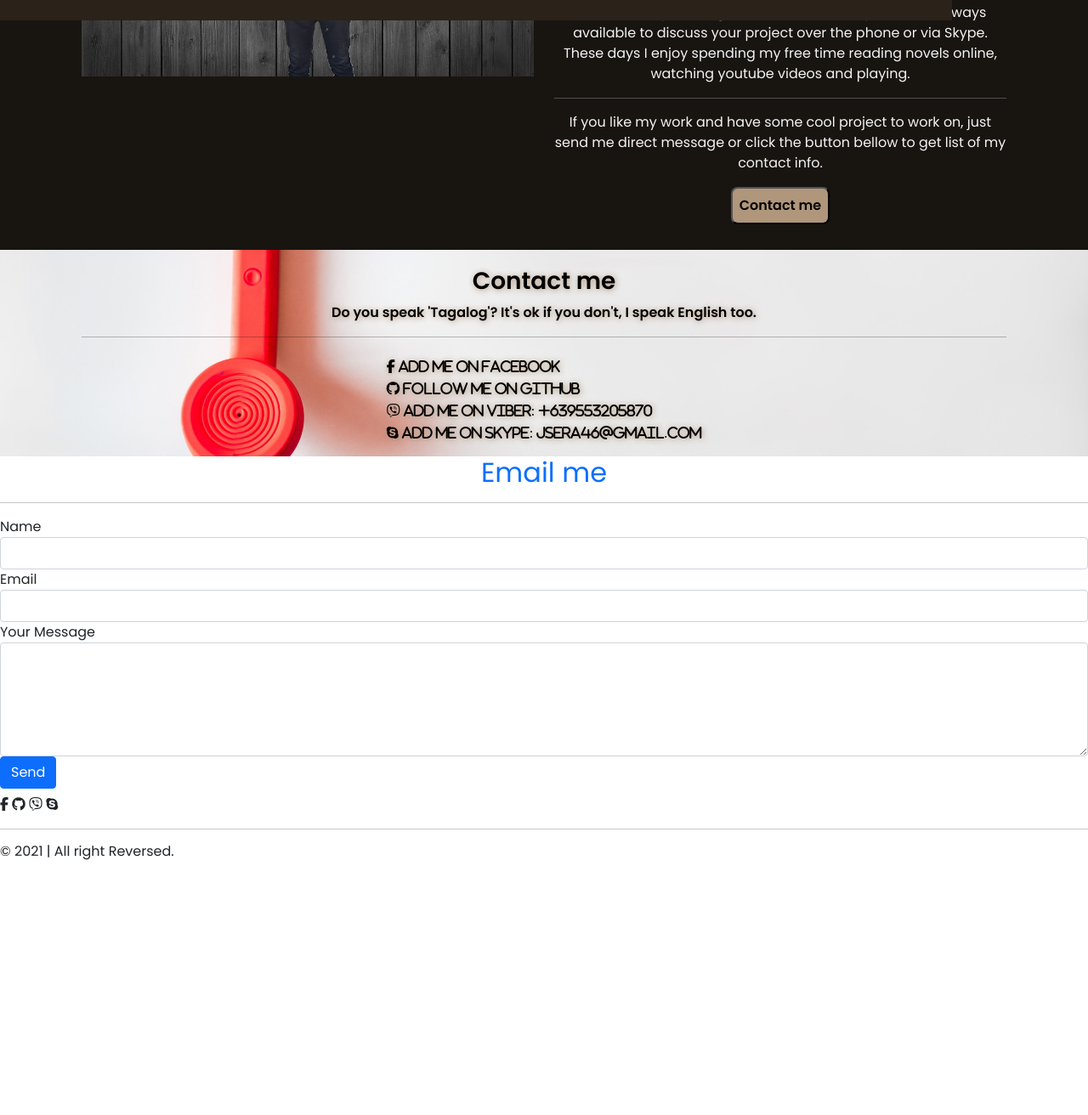
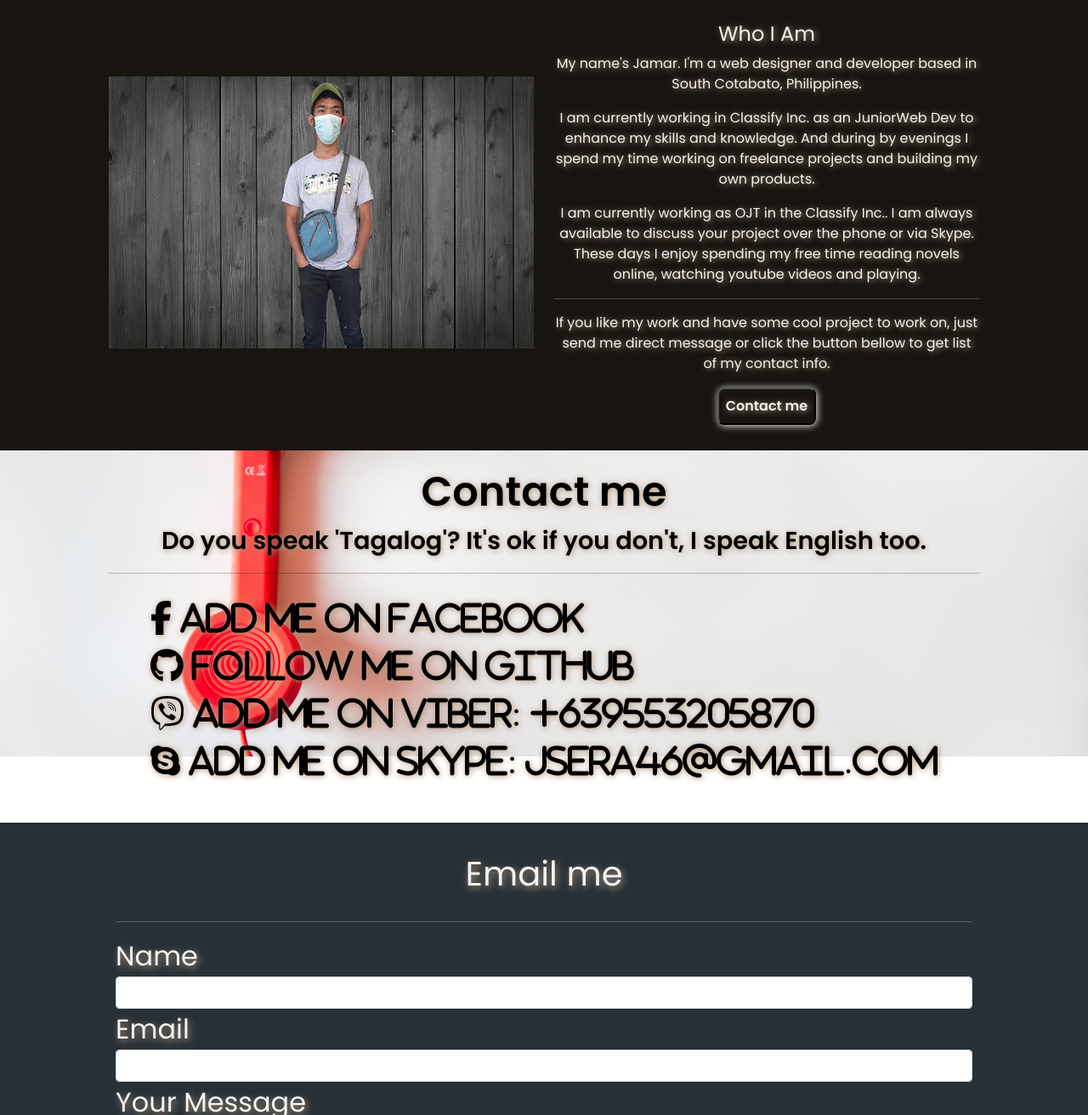
Before and after one commit to jsera46/portfolio, a plain HTML site: page index.html in a window 1280 px wide. Shown: the part 1488-2800 px from the top of the page at 85% size. Before the commit the page ends 2508 px from the top, so only its background shows below. Drawn offline with nearby package versions, Linux system fonts and the light colour scheme.

Commit message:
update iphone, ipad, ipadpro

```diff
--- a/assets/css/index.css
+++ b/assets/css/index.css
@@ -4,7 +4,9 @@
     padding: 0;
     box-sizing: border-box;
 }
-
+.btn-primary {
+    border-color: transparent;
+}
 body {
     font-family: 'Poppins', sans-serif;
 }
@@ -71,6 +73,7 @@ nav .mycontainer {
     display: flex;
     align-items: center;
     justify-content: flex-end;
+    margin-right: 20px;
 }
 
 .bar {
@@ -133,7 +136,7 @@ nav .mycontainer {
     flex-direction: column;
     align-items: center;
     background: silver;
-
+    z-index: 2;
 }
 .nav-menu {
     padding: 0;
@@ -146,6 +149,7 @@ nav .mycontainer {
     text-shadow: 3px 3px #B0967B ;
     border-radius: 5px;
     margin-bottom: 10px;
+    cursor: pointer;
 }
 .contact-btn {
     border-radius: 8px;
@@ -197,6 +201,7 @@ nav .mycontainer {
     position: relative;
     font-size: 1.3rem;
     top: -20px;
+    z-index: 1;
 }
 .projects h5 {
     font-size: 1.1rem;
@@ -225,6 +230,7 @@ nav .mycontainer {
     background-color: #181511;
     color: #f3f3f3;
     text-align: center;
+    text-shadow: 2px 1px 7px #B0967B;
 }
 .aboutME h3 {
     font-size: 1.3rem;
@@ -237,12 +243,14 @@ nav .mycontainer {
 .bntContact {
     border-radius: 8px;
     padding: 8px;
-    background-color: #B0967B;
+    background-color: #181511;
+    box-shadow: 1px 1px 8px #f3f3f3;
 }
 .bntContact a {
     text-decoration: none;
-    color: #000;
+    color: #f3f3f3;
     font-weight: 550;
+    text-shadow: 1px 1px 7px #B0967B;
 }
 
 /* Contact me */
@@ -271,3 +279,223 @@ nav .mycontainer {
     margin-top: 10px;
     font-weight: 550;
 }
+
+/* Footer */
+footer {
+  color: #f3f3f3;
+  background-color: #273037;
+  position: absolute;
+  padding-bottom: 1rem;
+  width: 100vw;
+}
+.fHeader {
+  color: #f3f3f3 !important;
+  text-shadow: 2px 3px 9px #B0967B;
+  margin-top: 20px;
+}
+form {
+    position: relative;
+}
+footer label {
+  text-shadow: 2px 3px 9px #B0967B !important;
+}
+.btnFooter {
+  background-color: #181511;
+  color: #f3f3f3;
+  text-shadow: 1px 1px 7px #B0967B;
+  position: absolute;
+  right: 0;
+  top: 300px;
+  border-radius: 8px;
+}
+.btn-primary:hover {
+    background-color: #181511;
+    border-color: #181511;
+}
+.fonticon {
+    position: relative;
+    top: 60px;
+    text-align: center;
+    font-size: 25px;
+
+}
+.fonticon i {
+    margin: 10px;
+    color: #f3f3f3;
+}
+.alright {
+    margin-top: 80px;
+}
+.alright p {
+  text-align: center;
+  margin-top: 30px;
+}
+
+@media only screen and (min-width: 768px) {
+    /* Nav */
+    header {
+        height: 70vh;
+    }
+    .logo {
+        margin-left: 2rem;
+    }
+    .bar {
+        right: 2rem;
+    }
+    .bar1 {
+        right: 2rem;
+    }
+    .menu-content {
+        left: 3.5rem;
+    }
+    /* Main Content */
+    .mainContent {
+    position: absolute;
+    width: 100%;
+    height: 100%;
+    display: flex;
+    margin: 0;
+    text-align: center;
+    margin-top: 14rem;
+    }
+    .headerimg {
+        width: 80%;
+        height: 30vh;
+        border-radius:50%;
+        box-shadow: 1px 1px 10px #B0967B;
+    }
+    .mainContent h2, .mainContent p {
+        font-size: 2.1rem;
+        position: relative;
+        top: 7rem;
+    }
+
+    /* Projects */
+     .projects h3 {
+        font-size: 2.2rem;
+        top: -40px;
+    }
+     .projects h5 {
+        font-size: 2rem;
+        margin-bottom: 2rem;
+    }
+    .btnCheckOut {
+        margin-top: 2rem;
+        padding: 0.8rem;
+    }
+    /* About Me */
+    .aboutMe {
+        margin-top: 40.2rem;
+        padding-bottom: 30px;
+    }
+    .aboutMeP {
+        font-size: 1.3rem
+    }
+    .aboutMe .row {
+        margin-top: 2.5rem;
+    }
+    .aboutMe img {
+        height: 20rem;
+        margin-top: 4rem;
+    }
+
+    /* Contact me */
+    .contactMe {
+        height: 45vh;
+    }
+    .contactMe h3 {
+        font-size: 3rem;
+    }
+    .contactMep {
+        font-size: 1.8rem;
+    }
+    .contactmee {
+        font-size: 2rem;
+
+    }
+    .fab {
+        margin-top: 1rem;
+    }
+
+    /* Footer */
+
+    footer {
+        left:0;
+        position: absolute;
+        bottom:-145rem;
+    }
+    footer .mycontainer {
+        padding: 0 3.5rem;
+    }
+    .fHeader {
+        font-size: 2.5rem;
+        padding: 1rem;
+    }
+    .footerForm label {
+        /* text-shadow: 2px 3px 9px #B0967B !important; */
+        font-size: 2rem;
+    }
+    .btnFooter {
+        margin-top: 5rem;
+        padding: 1.4rem 1.6rem;
+        font-size: 1.5rem;
+        outline: transparent;
+    }
+    .fonticon {
+        top: 7rem;
+    }
+    .fonticon i {
+        margin: 1.4rem;
+    }
+    .alright {
+        margin-top: 9rem;
+    }
+    .alright p {
+        text-align: center;
+        margin-top: 30px;
+    }
+}
+
+@media only screen and (min-width:1024px) {
+    .mycontainer {
+        padding: 0 3rem;
+    }
+    /* Nav */
+    .logo {
+        margin-left: 3rem;
+    }
+    .bar {
+        right: 3.2rem;
+    }
+    .bar1 {
+        right: 3.2rem;
+    }
+    .menu-content {
+        left: 4rem;
+    }
+
+    /* Projects */
+    .projects h3 {
+        font-size: 3rem;
+    }
+    .projects h5 {
+        font-size: 2.5rem;
+    }
+    /* About me */
+    .aboutMe {
+        padding-top: 3rem;
+        margin-top: 48rem;
+    }
+    .aboutMe .row {
+        margin-top: 3rem;
+    }
+
+    /* Contact Me */
+    .fab {
+        font-size: 2.5rem;
+    }
+    /* Email me */
+    footer {
+        bottom: -152rem;
+    }
+}
--- a/index.html
+++ b/index.html
@@ -74,7 +74,7 @@
   <section class="aboutMe">
       <div class="mycontainer">
           <h3>ABOUT ME</h3>
-          <p>Find out who I am, where I'm from and what I'm all about.</p>
+          <p class="aboutMeP">Find out who I am, where I'm from and what I'm all about.</p>
           <hr>
 
           <div class="row">
@@ -98,7 +98,7 @@
   <section class="contactMe">
     <div class="mycontainer">
       <h3>Contact me</h3>
-      <p>Do you speak 'Tagalog'? It's ok if you don't, I speak English too.</p>
+      <p class="contactMep">Do you speak 'Tagalog'? It's ok if you don't, I speak English too.</p>
       <hr>
       <div>
           <div class="col-md contactmee">
@@ -114,14 +114,6 @@
             <div class="fab fa-skype">
               Add me on Skype: jsera46@gmail.com
             </div>
-
-
-
-
-
-
-
-
           </div>
 
       </div>
@@ -130,16 +122,17 @@
 
       <!-- Footer -->
       <footer>
-        <div class="col-md">
-          <h2 class="text-primary text-center">Email me</h2>
+        <div class="mycontainer">
+          <div class="col-md">
+          <h2 class="text-primary text-center fHeader">Email me</h2>
         </div>
         <hr>
-        <form
+        <form class="footerForm"
           action="https://formspree.io/f/moqpkdzz"
           method="POST"
           enctype="multipart/form-data">
-              <div class="form-group">
-                <labe>Name</label>
+            <div class="form-group">
+                <label>Name</label>
                 <input type="text" class="form-control" name="name" required>
               </div>
               <div class="form-group">
@@ -147,21 +140,24 @@
                 <input type="email" class="form-control" name="_replyto" required>
               </div>
               <div class="form-group">
-                <labe>Your Message</label>
+                <label>Your Message</label>
                 <textarea class="form-control" rows="5" name="message"></textarea>
               </div>
-              <button type="submit" class="btn btn-primary">Send</button>
+              <button type="submit" class="btn btn-primary btnFooter">Send</button>
           </form>
+        </div>
+
           <div class="fonticon">
               <div class="col-sm">
-                <i class="fab fa-facebook-f"></i>
-                <i class="fab fa-github"></i>
-                <i class="fab fa-viber"></i>
-                <i class="fab fa-skype"></i>
+                <a href=""><i class="fab fa-facebook-f"></i></a>
+                <a href=""><i class="fab fa-github"></i></a>
+                <a href=""><i class="fab fa-viber"></i></a>
+                <a href=""><i class="fab fa-skype"></i></a>
               </div>
+              <hr class="hrfooterfont">
           </div>
-          <hr>
-          <div>
+
+          <div class="alright">
             <p class="h6">© 2021 | All right Reversed.</p>
           </div>
       </footer>
@@ -171,6 +167,7 @@
   <!-- jQuery first, then Popper.js, then Bootstrap JS -->
   <script src="https://code.jquery.com/jquery-3.3.1.slim.min.js" integrity="sha384-q8i/X+965DzO0rT7abK41JStQIAqVgRVzpbzo5smXKp4YfRvH+8abtTE1Pi6jizo" crossorigin="anonymous"></script>
   <script src="https://cdn.jsdelivr.net/npm/bootstrap@5.0.0-beta1/dist/js/bootstrap.bundle.min.js" integrity="sha384-ygbV9kiqUc6oa4msXn9868pTtWMgiQaeYH7/t7LECLbyPA2x65Kgf80OJFdroafW" crossorigin="anonymous"></script>
+
   <script src="assets/js/index.js"></script>
   </body>
 </html>
```
Also changed, not shown: bootstrap.min.css (added), bootstrap.min.js (added).
